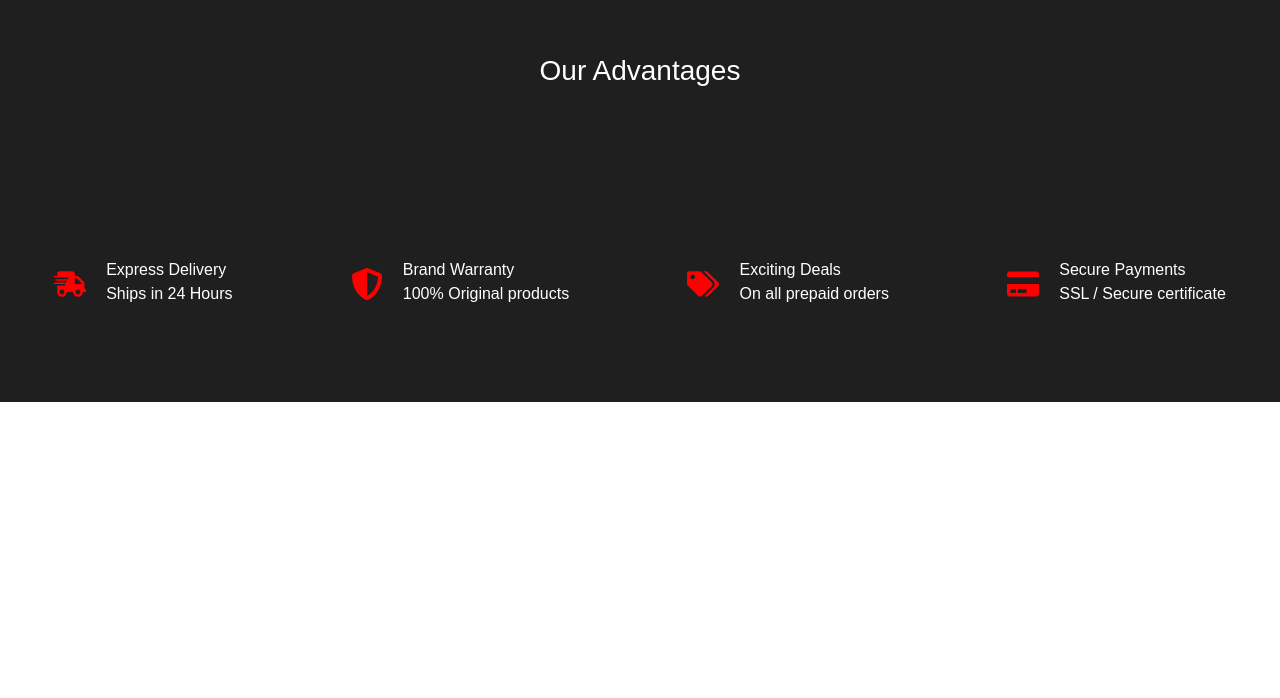
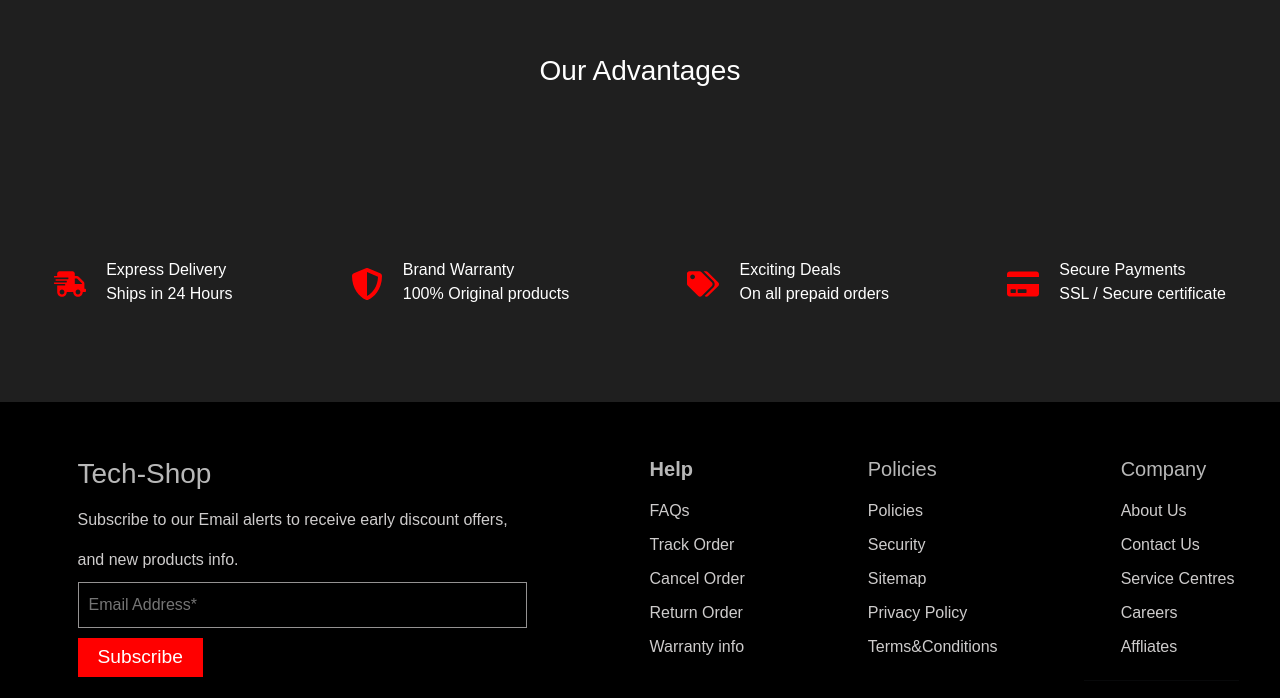
Before and after one commit to HareeshAlluri/Tech-Shop, a React (Create React App) app: page / in a window 1280 px wide. Shown: the part 3292-3990 px from the top of the page. Before the commit the page ends 3694 px from the top, so only its background shows below. Built offline with nearby package versions, Linux system fonts and the light colour scheme.

Commit message:
Fifth commit footer

```diff
--- a/src/App.js
+++ b/src/App.js
@@ -4,6 +4,7 @@ import "../node_modules/bootstrap/dist/css/bootstrap.min.css"
 // import TopProductsLayout from "./components/top-products/TopProductsLayout";
 import TopProducts from "./components/top-products/TopProducts";
 import Advantages from "./components/advantages/Advantages";
+import Footer from "./components/footer/Footer";
 
 
 function App() {
@@ -13,6 +14,7 @@ function App() {
       <HeroSlider />
       <TopProducts />
       <Advantages />
+      <Footer />
     </>
   );
 }
--- /dev/null
+++ b/src/components/footer/Footer.css
@@ -0,0 +1,53 @@
+footer {
+    display: flex;
+    justify-content: space-around;
+    padding-top: 50px;
+    background-color: black;
+    /* color: white; */
+}
+
+footer ul {
+    list-style-type: none;
+}
+
+footer li {
+    padding: 5px;
+    color:rgb(206, 204, 204) ;
+}
+
+/* Remove or comment out the hover effect
+footer li:hover {
+    color: aliceblue;
+}
+*/
+
+.email {
+    border: 1px solid rgb(148, 146, 146);
+    padding: 10px 230px 10px 10px;
+    background: none;
+}
+
+.subscribe {
+    background: none;
+    color: white;
+    border: none;
+    background-color: red;
+    padding: 5px 20px;
+    font-size: larger;
+}
+
+.text1 {
+    color: rgb(184, 184, 184);
+    font-weight: bolder;
+}
+.text2 li:hover{
+    color: rgb(244, 247, 246);
+    cursor: pointer;
+}
+.head{
+    height: auto;
+    background: #000;
+}
+.foot{
+    color: white;
+}
--- /dev/null
+++ b/src/components/footer/Footer.jsx
@@ -0,0 +1,62 @@
+import React from 'react'
+import "./Footer.css";
+
+function Footer() {
+  return (
+    <div className='head'>    <footer>
+
+      <div>
+        <ul >
+             <li className='text1'><h3>Tech-Shop</h3></li>
+            <li><p>Subscribe to our Email alerts to receive early discount offers,</p><span>and new products info.</span></li>
+            <li><input type="text" placeholder='Email Address*' className='email'/></li>
+            <li><button className='subscribe'> Subscribe</button></li>
+        </ul>
+
+      </div>
+      <div>
+        <ul className='text2'>
+        <li><h5 className='text1'>Help</h5></li>
+            <li>FAQs</li>
+            <li>Track Order</li>
+            <li>Cancel Order</li>
+            <li>Return Order</li>
+            <li>Warranty info</li>
+        </ul>
+
+      </div>
+      <div>
+        <ul className='text2'>
+        <li className='text1'><h5>Policies</h5></li>
+            <li>Policies</li>
+            <li>Security</li>
+            <li>Sitemap</li>
+            <li>Privacy Policy</li>
+            <li>Terms&Conditions</li>
+        </ul>
+      </div>
+      <div>
+        <ul className='text2'>
+        <li className='text1'><h5>Company</h5></li>
+            <li>About Us</li>
+            <li>Contact Us</li>
+            <li>Service Centres</li>
+            <li>Careers</li>
+            <li>Affliates</li>
+        </ul>
+        <hr />
+
+      </div>
+
+
+
+    </footer>
+
+
+
+    </div>
+
+  )
+}
+
+export default Footer;
--- a/src/components/top-products/TopProducts.css
+++ b/src/components/top-products/TopProducts.css
@@ -23,6 +23,14 @@
     height: 250px;
     width: 100%;
     padding: 20px;
+
+}
+.productsImage img:hover{
+
+
+    cursor: pointer;
+
+
 }
 .flexGallery{
     display: flex;
@@ -80,11 +88,12 @@
     font-size: x-large;
     cursor: pointer;
 
+
 }
 li{
     padding: 3px 10px;
 }
-li:hover{
+.filterdProducts li:hover{
     background-color: red;
     padding: 3px 10px;
 
```
Also changed, not shown: src/App.css (deleted, +0 -38 lines).
